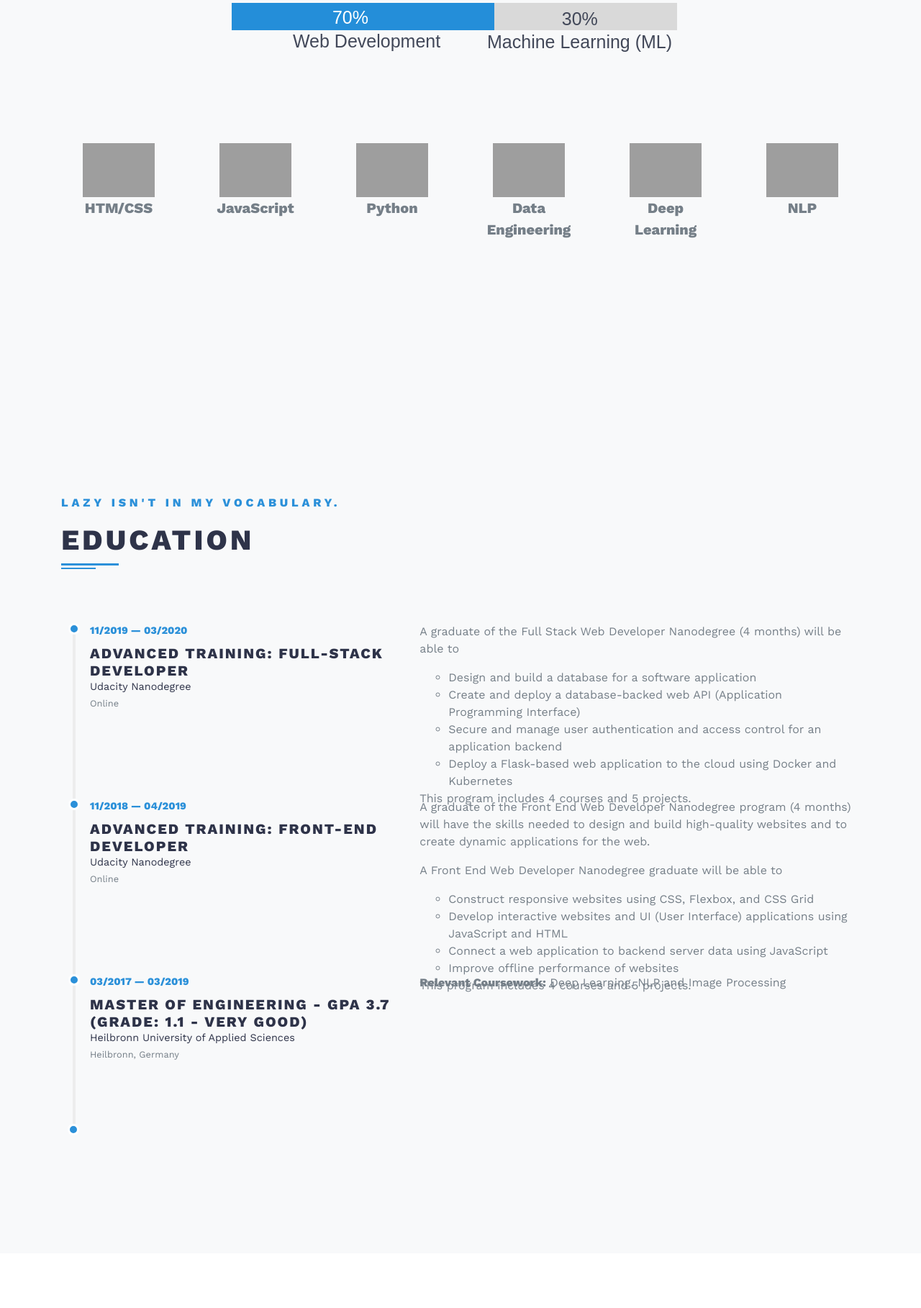
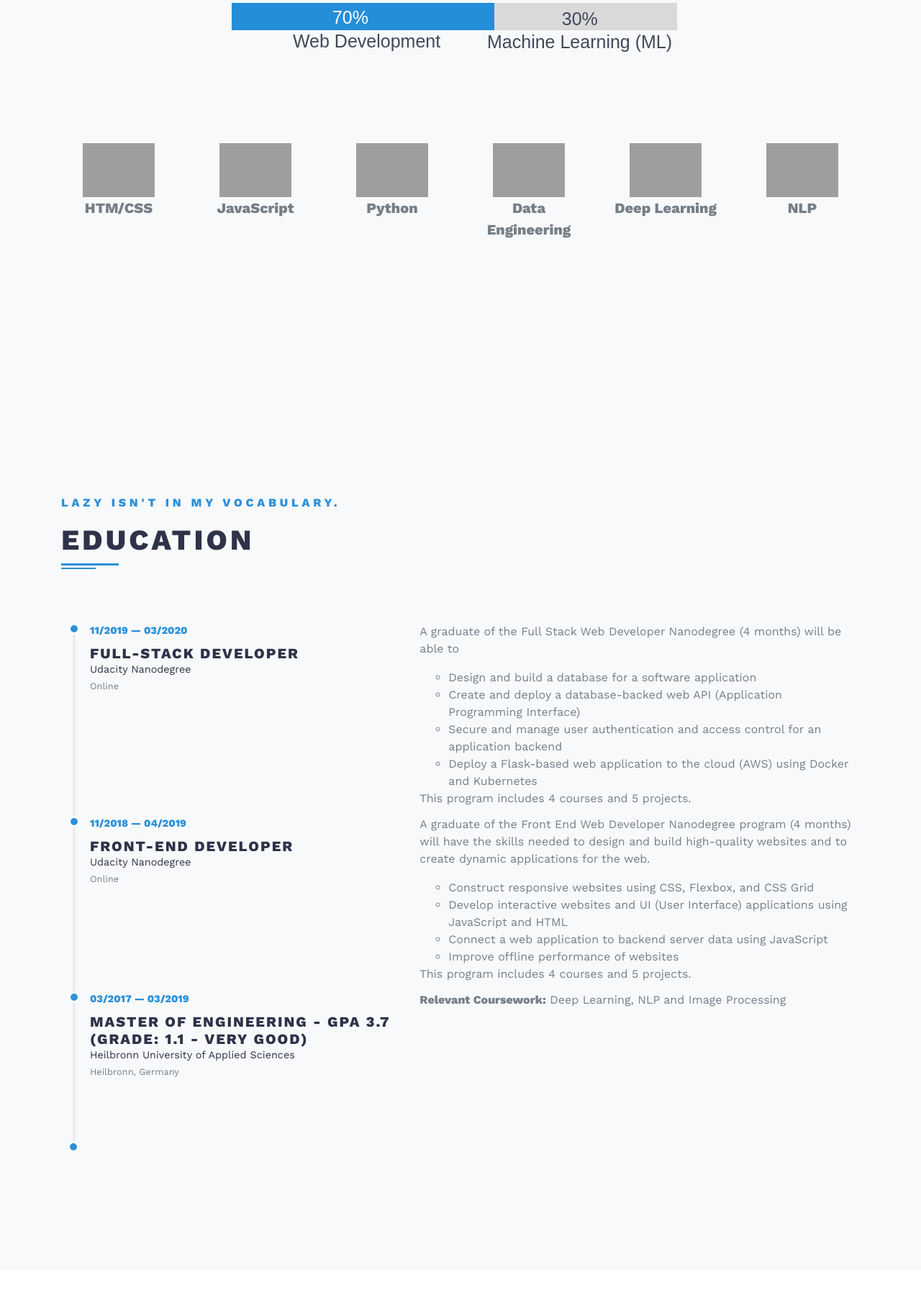
Before and after one commit to gwillig/personal_website, a Django app: page / in a window 1280 px wide. Shown: the part 1376-3194 px from the top of the page at 72% size. Run offline with Django 3.2, Linux system fonts and the light colour scheme; data that the repository does not hold is empty; parts of the project's set-up code (start-up, migrations or seed data) failed here and were passed over; some libraries are stand-ins or nearby versions; grey boxes are pictures that could not be loaded.

```diff
--- a/homepage/templates/home.html
+++ b/homepage/templates/home.html
@@ -18,7 +18,7 @@
     <!-- Favicon-->
     <link rel="apple-touch-icon" sizes="180x180" type="image/png" href="{% static 'image/apple-touch-icon.png' %}"/>
     <link rel="shortcut icon" type="image/png" href="{% static 'image/favicon-32x32.png' %}"/>
-    <link rel="icon" type="image/png" sizes="32x32" type="image/png" href="{% static 'image/favicon-32x32.png' %}"/>
+    <link rel="icon" type="image/png" sizes="32x32"  href="{% static 'image/favicon-32x32.png' %}"/>
     <link rel="shortcut icon" type="image/png" sizes="16x16"  href="{% static 'image/favicon-16x16.png' %}"/>
 
     <link rel="manifest"href="{% static 'image/site.webmanifest' %}"/>
@@ -117,11 +117,11 @@
           </div>
           <div class="col-md-2 text-center">
             <img src="{% static 'image/pie_chart_90.svg' %}"  alt="pie chart data engineering expertise"  width="100" >
-            <p class="lead text-muted"><strong>Data <br>Engineering</br></strong></p>
+            <p class="lead text-muted"><strong>Data Engineering</strong></p>
           </div>
           <div class="col-md-2 text-center">
             <img src="{% static 'image/pie_chart_90.svg' %}"  alt="pie chart deep learning"  width="100" >
-            <p class="lead text-muted"><strong>Deep <br>Learning</br></strong></p>
+            <p class="lead text-muted"><strong>Deep Learning</strong></p>
           </div>
           <div class="col-md-2 text-center">
             <img src="{% static 'image/pie_chart_90.svg' %}"  alt="pie chart nlp"  width="100" >
@@ -141,12 +141,12 @@
         <!--  Timeline -->
         <ul class="timeline">
               <!-- Timeline item-->
-              <li class="timeline-item ml-3 pb-4">
+              <li class="timeline-item ml-3 mb-3 pb-5">
                 <div class="timeline-arrow"></div>
                 <div class="row no-gutter">
                   <div class="col-lg-5 mb-4 mb-lg-0">
                     <p class="font-weight-bold mb-2 text-primary text-small">11/2019 — 03/2020</p>
-                    <h2 class="h5 mb-0 text-uppercase">Advanced training: Full-Stack Developer</h2>
+                    <h2 class="h5 mb-0 text-uppercase">Full-Stack Developer</h2>
                     <p class="text-small mb-0">Udacity Nanodegree</p><span class="small text-muted">Online</span>
                   </div>
                   <div class="col-lg-7">
@@ -155,7 +155,7 @@
                         <li class="text-muted">Design and build a database for a software application</li>
                         <li class="text-muted">Create and deploy a database-backed web API (Application Programming Interface)</li>
                         <li class="text-muted">Secure and manage user authentication and access control for an application backend</li>
-                        <li class="text-muted">Deploy a Flask-based web application to the cloud using Docker and Kubernetes</li>
+                        <li class="text-muted">Deploy a Flask-based web application to the cloud (AWS) using Docker and Kubernetes</li>
                       </ul>
                     <p class="text-muted">This program includes 4 courses and 5 projects.</p>
                   </div>
@@ -166,13 +166,12 @@
                 <div class="timeline-arrow"></div>
                 <div class="row no-gutter">
                   <div class="col-lg-5 mb-4 mb-lg-0">
-                    <p class="font-weight-bold mb-2 text-primary text-small">11/2018 — 04/2019 </p>
-                    <h2 class="h5 mb-0 text-uppercase">Advanced training: Front-End Developer</h2>
+                    <p class="font-weight-bold mb-2 text-primary text-small">11/2018 — 04/2019</p>
+                    <h2 class="h5 mb-0 text-uppercase">Front-End Developer</h2>
                     <p class="text-small mb-0">Udacity Nanodegree</p><span class="small text-muted">Online</span>
                   </div>
                   <div class="col-lg-7">
                       <p class="text-muted">A graduate of the Front End Web Developer Nanodegree program (4 months) will have the skills needed to design and build high-quality websites and to create dynamic applications for the web.</p>
-                    <p class="text-muted">A Front End Web Developer Nanodegree graduate will be able to</p>
                       <ul>
                         <li class="text-muted">Construct responsive websites using CSS, Flexbox, and CSS Grid</li>
                         <li class="text-muted">Develop interactive websites and UI (User Interface) applications using JavaScript and HTML</li>
@@ -378,7 +377,7 @@
       </div>
       <div class="copyrights px-4">
         <div class="container py-4 border-top text-center">
-          <p class="mb-0 text-muted py-2">&copy; All rights reserved. Template designed by Gustav Willig</a>. </p>
+          <p class="mb-0 text-muted py-2">&copy; All rights reserved. Template designed by Gustav Willig</p>
         </div>
       </div>
     </footer>
```
Lines whose indentation alone changed are shown as unchanged.
